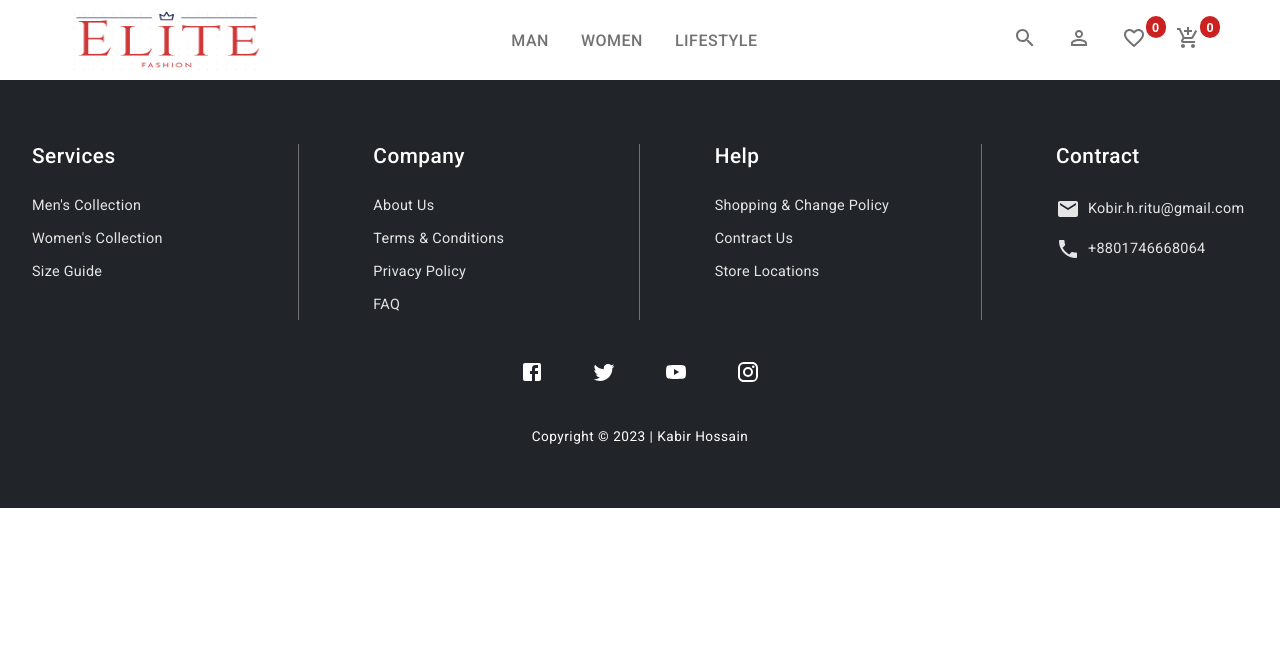
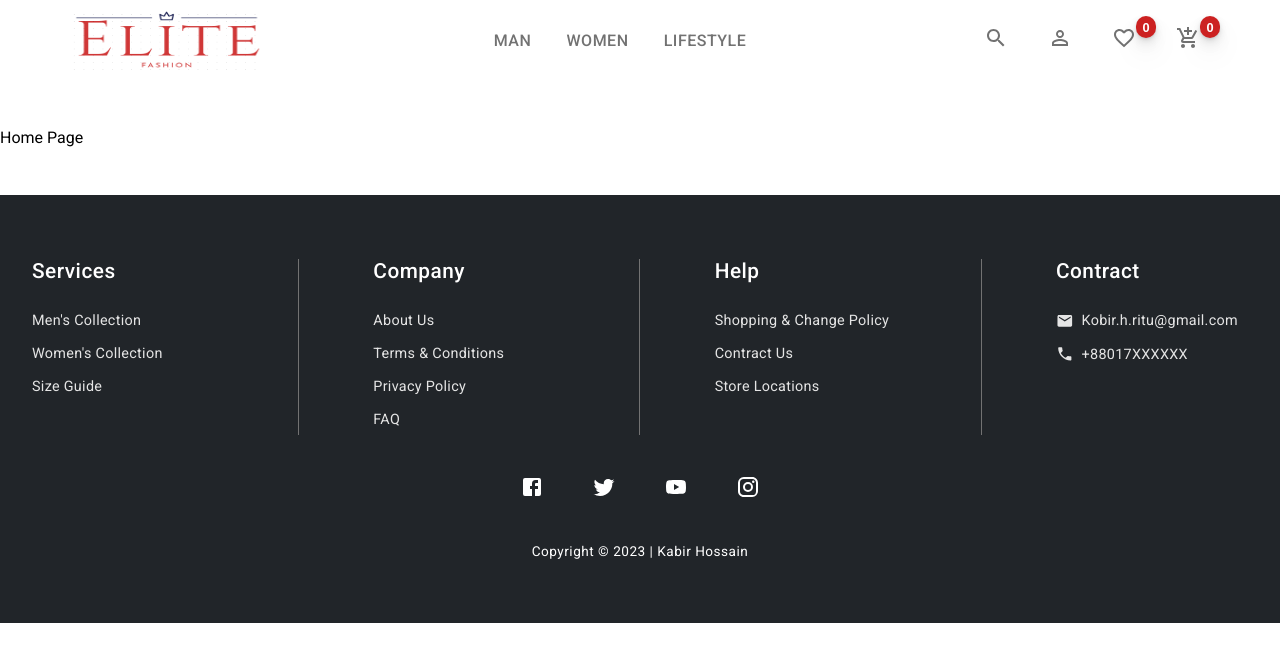
Before and after one commit to kobir1989/Elite-Fashion, a React (Create React App) app in the folder client/: page / in a window 1280 px wide. Shown: the top 662 px of the page. Built offline with nearby package versions, Linux system fonts and the light colour scheme.

Commit message:
Page layout added

```diff
--- a/client/src/App.js
+++ b/client/src/App.js
@@ -1,12 +1,11 @@
-import Navbar from "./components/Navbar/Navbar";
-import Footer from "./components/Footer/Footer";
+import Home from "./pages/Home/Home";
+import { Routes, Route } from "react-router-dom";
 const App = () => {
 
   return (
-    <div>
-      <Navbar />
-      <Footer />
-    </div>
+    <Routes>
+      <Route path="/" element={<Home />} />
+    </Routes>
   );
 }
 
--- a/client/src/components/Footer/Footer.js
+++ b/client/src/components/Footer/Footer.js
@@ -7,7 +7,6 @@ import YouTubeIcon from '@mui/icons-material/YouTube';
 import EmailIcon from '@mui/icons-material/Email';
 import LocalPhoneIcon from '@mui/icons-material/LocalPhone';
 import InstagramIcon from '@mui/icons-material/Instagram';
-import Divider from '@mui/material/Divider';
 
 const Footer = () => {
    return (
@@ -44,8 +43,8 @@ const Footer = () => {
             <div className={styles.footer_contract_wrapper}>
                <Typography color={"white"} variant={"h4"}>Contract</Typography>
                <ul>
-                  <li><EmailIcon /> Kobir.h.ritu@gmail.com</li>
-                  <li><LocalPhoneIcon /> +8801746668064</li>
+                  <li><EmailIcon sx={{ fontSize: "1.1rem" }} /> Kobir.h.ritu@gmail.com</li>
+                  <li><LocalPhoneIcon sx={{ fontSize: "1.1rem" }} /> +88017XXXXXX</li>
                </ul>
             </div>
          </div>
--- a/client/src/components/Navbar/Navbar.js
+++ b/client/src/components/Navbar/Navbar.js
@@ -12,6 +12,7 @@ import CloseIcon from '@mui/icons-material/Close';
 import LoginIcon from '@mui/icons-material/Login';
 import LogoutIcon from '@mui/icons-material/Logout';
 import AppRegistrationIcon from '@mui/icons-material/AppRegistration';
+import ManageAccountsIcon from '@mui/icons-material/ManageAccounts';
 
 const Navbar = () => {
    const [openMenu, setOpenMenu] = useState(false)
@@ -33,12 +34,13 @@ const Navbar = () => {
                <Button variant={"icon-btn-normal"}>
                   <SearchIcon />
                </Button>
-               <Button variant={"icon-btn-normal"} onClick={() => { setOpenDropdown(!openDropdown) }}>
+               <Button variant={"icon-btn-normal"} onMouseEnter={() => { setOpenDropdown(true) }} onMouseLeave={() => { setOpenDropdown(false) }}>
                   <PermIdentityIcon />
                   {openDropdown &&
                      <ul className={styles.bgscreen_dropdown}>
                         <li><LoginIcon sx={{ fontSize: "1.2rem" }} /> Login</li>
                         <li> <AppRegistrationIcon sx={{ fontSize: "1.2rem" }} /> Signup</li>
+                        <li> <ManageAccountsIcon sx={{ fontSize: "1.2rem" }} /> Account</li>
                         <li><LogoutIcon sx={{ fontSize: "1.2rem" }} /> Logout</li>
                      </ul>
                   }
--- a/client/src/components/Navbar/Navbar.module.scss
+++ b/client/src/components/Navbar/Navbar.module.scss
@@ -36,7 +36,7 @@
 				text-transform: uppercase;
 				color: $gray_text;
 				@include flex-row;
-				gap: 2rem;
+				gap: 2.2rem;
 			}
 		}
 		&_buttons {
@@ -44,7 +44,7 @@
 			position: relative;
 			@include screens-lg {
 				@include flex-row;
-				gap: 0.9rem;
+				gap: 1.5rem;
 				position: relative;
 				span {
 					position: absolute;
@@ -55,6 +55,7 @@
 					background-color: $red_main;
 					padding: 0.2rem 0.4rem;
 					border-radius: 12px;
+					@include box-shadow-diffuse;
 				}
 			}
 			.bgscreen_dropdown {
@@ -66,8 +67,9 @@
 				left: 0.8rem;
 				top: 2.2rem;
 				@include box-shadow-diffuse;
-				animation: popup 0.3s linear;
+				animation: popup 0.1s linear;
 				padding: 1.5rem;
+				border-radius: 4px;
 				li {
 					font-size: 0.7rem;
 					letter-spacing: 0.5px;
@@ -118,7 +120,7 @@
 			top: 0;
 			left: 0;
 			background-color: $white;
-			width: 55%;
+			max-width: 18rem;
 			height: 100vh;
 			animation: toggle 0.3s linear;
 			.close_icon {
@@ -129,6 +131,7 @@
 			&_search {
 				position: relative;
 				margin: 2rem 0;
+				max-width: 13rem;
 				.icon {
 					position: absolute;
 					top: 1.5rem;
--- a/client/src/index.js
+++ b/client/src/index.js
@@ -4,12 +4,15 @@ import './index.scss';
 import App from './App';
 import { theme } from "./helpers/mui/theme"
 import { ThemeProvider } from '@mui/material/styles';
+import { BrowserRouter } from 'react-router-dom';
 
 const root = ReactDOM.createRoot(document.getElementById('root'));
 root.render(
   <React.StrictMode>
     <ThemeProvider theme={theme}>
-      <App />
+      <BrowserRouter>
+        <App />
+      </BrowserRouter>
     </ThemeProvider>
   </React.StrictMode>
 );
--- /dev/null
+++ b/client/src/layouts/PageLayout.js
@@ -0,0 +1,16 @@
+import React from 'react';
+import Navbar from "../components/Navbar/Navbar";
+import Footer from '../components/Footer/Footer';
+import styles from "./PageLayout.module.scss";
+
+const PageLayout = (props) => {
+   return (
+      <>
+         <Navbar />
+         <main className={styles.main_wrapper}>{props.children}</main>
+         <Footer />
+      </>
+   )
+}
+
+export default PageLayout;
--- /dev/null
+++ b/client/src/layouts/PageLayout.module.scss
@@ -0,0 +1,5 @@
+.main_wrapper {
+	padding: 3rem 0;
+	max-width: 1500px;
+	margin: auto;
+}
--- a/client/src/pages/Home/Home.js
+++ b/client/src/pages/Home/Home.js
@@ -1,8 +1,11 @@
-import React from 'react'
+import React from 'react';
+import PageLayout from '../../layouts/PageLayout';
 
 const Home = () => {
    return (
-      <div>Home</div>
+      <PageLayout>
+         <div>Home Page</div>
+      </PageLayout>
    )
 }
 
--- a/client/src/sass/sass-utils/_colors.scss
+++ b/client/src/sass/sass-utils/_colors.scss
@@ -16,4 +16,4 @@ $white: #fff;
 $light_gray: #e5e5e5;
 $pink_main: #e83e8c;
 $body: #f8f9fa;
-$back_drop: #00000079;
+$back_drop: #010418cb;
```
